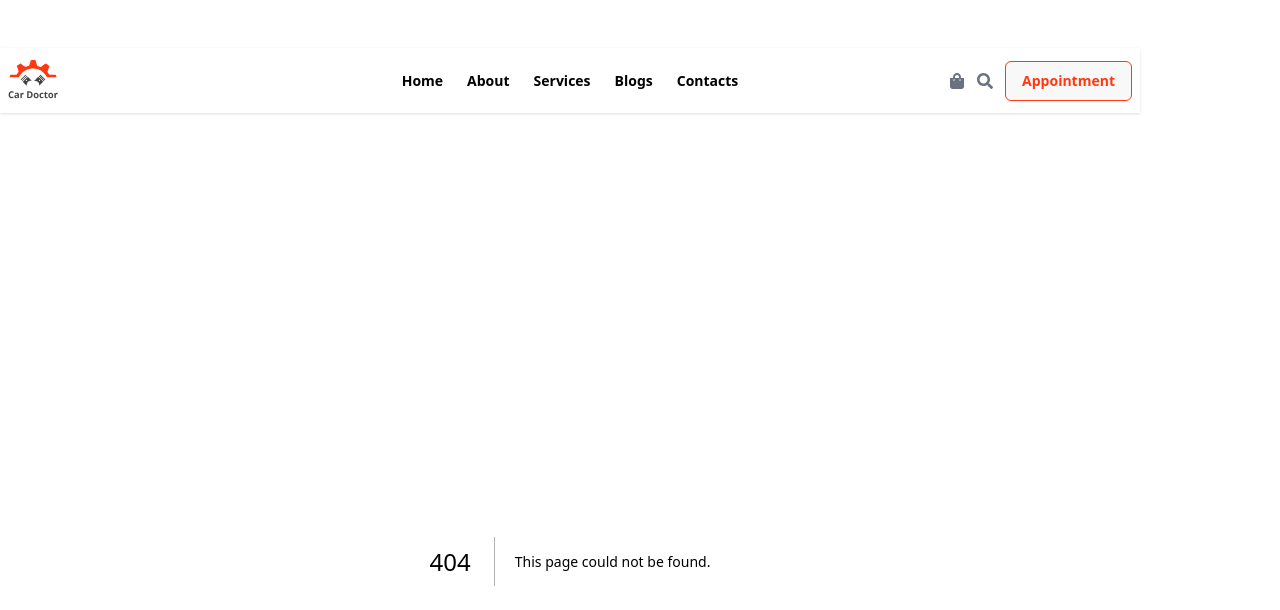
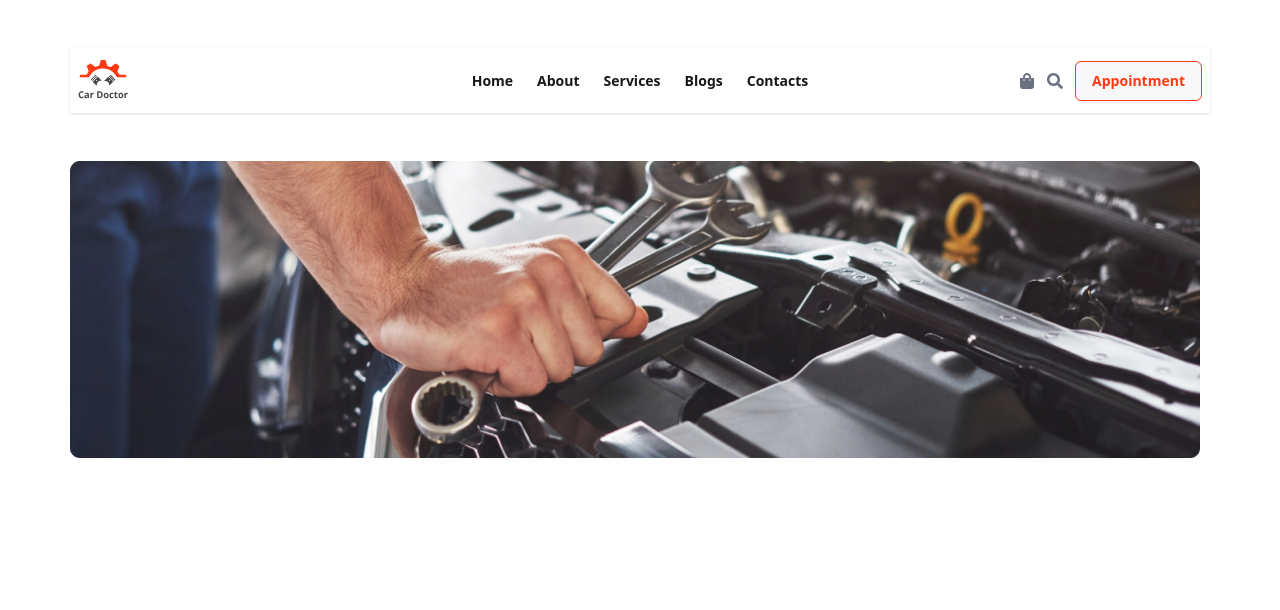
Before and after one commit to ayatbd/nextjs-car-doctor, a Next.js app: page /services/1 in a window 1280 px wide. Before the commit this address had no page. Shown: the top 610 px of the page. Built offline with nearby package versions, Linux system fonts and the light colour scheme; no server answers; the database is empty.

Commit message:
added single card component and route

```diff
--- a/src/app/components/ServicesSection.jsx
+++ b/src/app/components/ServicesSection.jsx
@@ -28,7 +28,7 @@ const ServicesSection = async () => {
             <p className="font-bold text-red-400 flex justify-between items-center">
               <span>Price: ${item.price}</span>
               <span className="hover:bg-gray-300 transition-all delay-75 p-1">
-                <Link href={"/"}>
+                <Link href={`/services/${item._id}`}>
                   <FaArrowRight />
                 </Link>
               </span>
--- /dev/null
+++ b/src/app/services/[id]/page.jsx
@@ -0,0 +1,25 @@
+import dbConnect, { collectionNameObject } from "@/lib/dbConnect";
+import { ObjectId } from "mongodb";
+import Image from "next/image";
+
+const page = async ({ params }) => {
+  const p = await params;
+  const servicessCollection = dbConnect(
+    collectionNameObject.servicesCollection
+  );
+  const data = await servicessCollection.findOne({ _id: new ObjectId(p.id) });
+  return (
+    <div>
+      <div>
+        <Image
+          src={"/assets/images/checkout/checkout.png"}
+          width={1130}
+          height={300}
+          alt=""
+        />
+      </div>
+    </div>
+  );
+};
+
+export default page;
```
